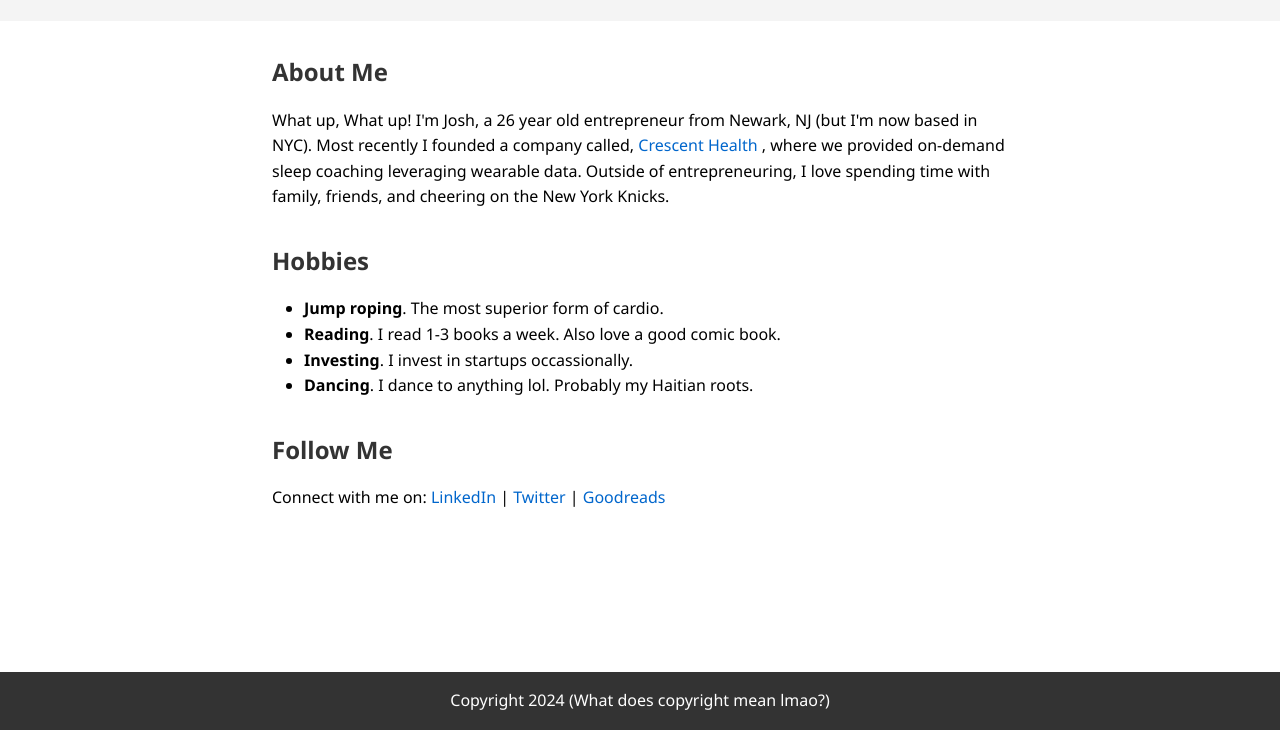
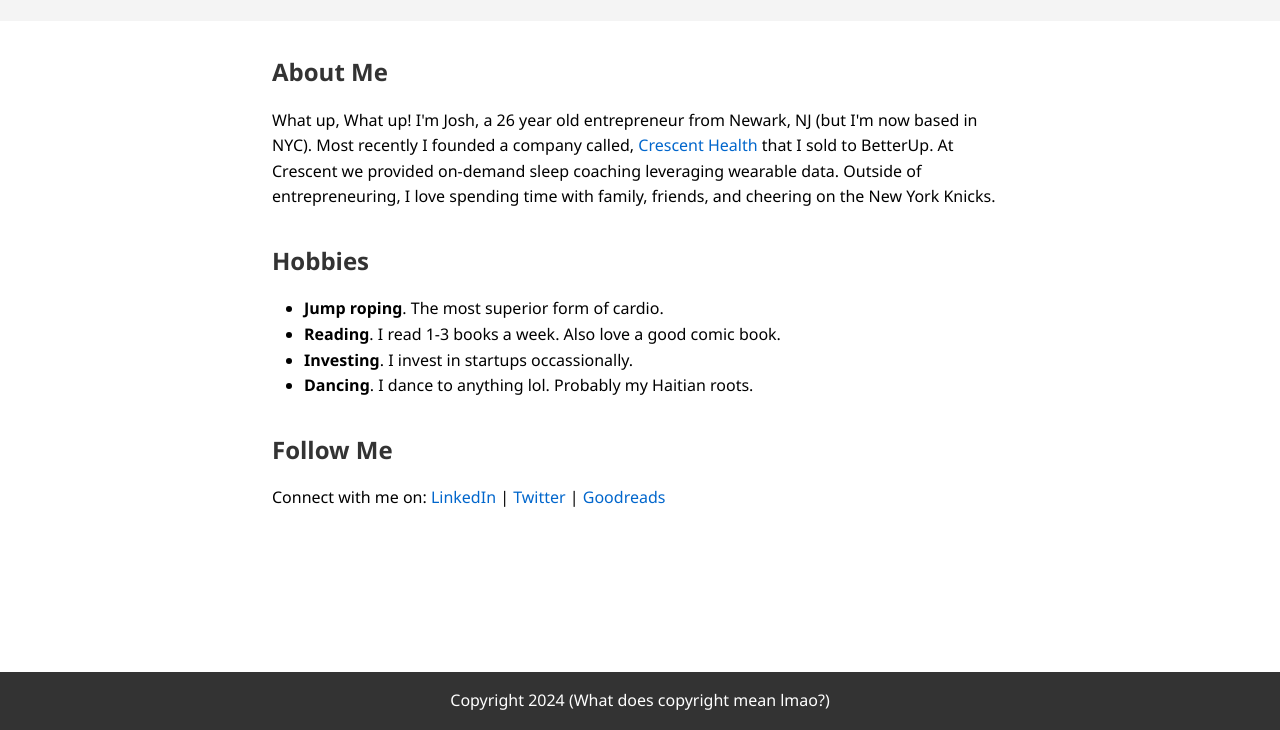
Before and after one commit to jcodingboi/joshs-personal-landing-page, a plain HTML site: page index.html in a window 1280 px wide. Shown: the part 70-800 px from the top of the page. Drawn offline with Linux system fonts and the light colour scheme.

Commit message:
Add some more content to the website

```diff
--- a/index.html
+++ b/index.html
@@ -15,7 +15,7 @@
             <h2 class="section-title">About Me</h2>
             <p class="section-content">
                 <!-- Add your paragraph about yourself here -->
-                What up, What up! I'm Josh, a 26 year old entrepreneur from Newark, NJ (but I'm now based in NYC). Most recently I founded a company called, <a href="https://crescent.co/">Crescent Health </a>, where we provided on-demand sleep coaching leveraging wearable data. Outside of entrepreneuring, I love spending time with family, friends, and cheering on the New York Knicks.
+                What up, What up! I'm Josh, a 26 year old entrepreneur from Newark, NJ (but I'm now based in NYC). Most recently I founded a company called, <a href="https://crescent.co/">Crescent Health </a> that I sold to BetterUp. At Crescent we provided on-demand sleep coaching leveraging wearable data. Outside of entrepreneuring, I love spending time with family, friends, and cheering on the New York Knicks.
             </p>
         </section>
 
```
